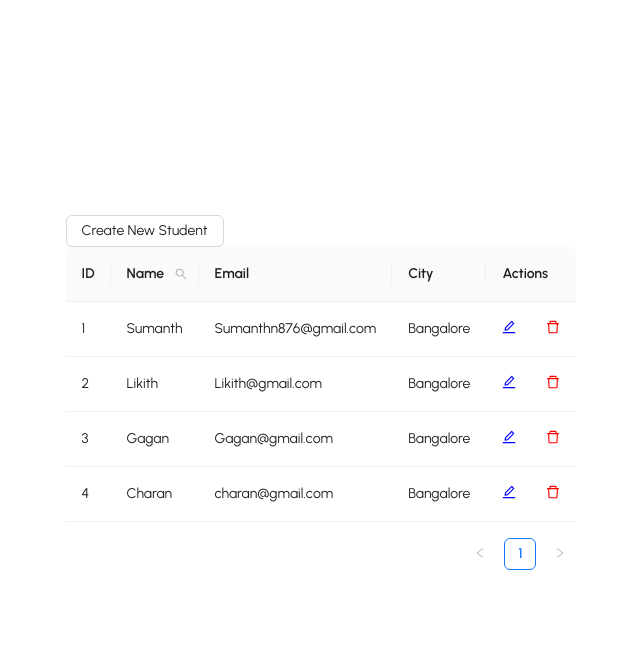
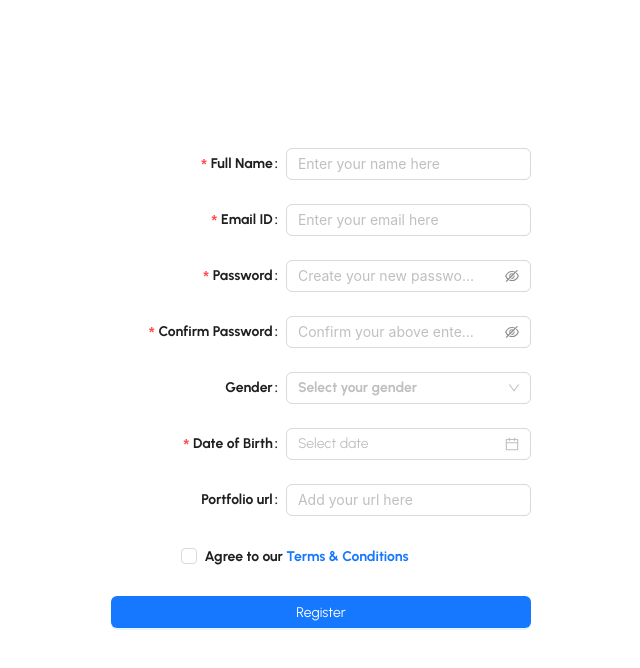
Before and after one commit to Sumanth-rockzz/AntDesignBasics, a React (Create React App) app: page / in a window 1280 px wide. Shown: the top 668 px of the page, without its empty margins (319-959 px from the left). Built offline with nearby package versions, Linux system fonts and the light colour scheme.

Commit message:
Form Component And Validation for Form

```diff
--- a/src/App.js
+++ b/src/App.js
@@ -1,228 +1,175 @@
-import React, { useState } from "react";
+import React from "react";
 import "./App.css";
-import {
-  EditOutlined,
-  DeleteOutlined,
-  SearchOutlined,
-} from "@ant-design/icons";
-import { Button, Table, message, Modal, Input } from "antd";
+import { Button, Checkbox, DatePicker, Form, Input, Select } from "antd";
+
 const App = () => {
-  const [editVisible, setEditVisible] = useState(false);
-  const [editStudent, setEditStudent] = useState(null);
-
-  const [dataSource, setDataSource] = useState([
-    {
-      key: 1,
-      id: 1,
-      name: "Sumanth",
-      email: "Sumanthn876@gmail.com",
-      city: "Bangalore",
-    },
-    {
-      key: 2,
-      id: 2,
-      name: "Likith",
-      email: "Likith@gmail.com",
-      city: "Bangalore",
-    },
-    {
-      key: 3,
-      id: 3,
-      name: "Gagan",
-      email: "Gagan@gmail.com",
-      city: "Bangalore",
-    },
-    {
-      key: 4,
-      id: 4,
-      name: "Charan",
-      email: "charan@gmail.com",
-      city: "Bangalore",
-    },
-  ]);
-
-  const columns = [
-    {
-      key: "1",
-      title: "ID",
-      dataIndex: "id",
-    },
-    {
-      key: "2",
-      title: "Name",
-      dataIndex: "name",
-      filterDropdown: ({
-        setSelectedKeys,
-        selectedKeys,
-        confirm,
-        clearFilters,
-      }) => {
-        return (
-          <>
-            <Input
-              autoFocus
-              placeholder="Type your text here"
-              value={selectedKeys[0]}
-              onPressEnter={() => {
-                confirm();
-              }}
-              onBlur={() => {
-                confirm();
-              }}
-              onChange={(e) => {
-                setSelectedKeys(e.target.value ? [e.target.value] : []);
-                confirm({ closeDropdown: false });
-              }}
-            ></Input>
-            <Button
-              icon={<SearchOutlined />}
-              type="primary"
-              onClick={() => {
-                confirm();
-              }}
-            >
-              Search
-            </Button>
-            <Button
-              type="danger"
-              onClick={() => {
-                clearFilters();
-              }}
-            >
-              Clear
-            </Button>
-          </>
-        );
-      },
-      filterIcon: () => {
-        return <SearchOutlined />;
-      },
-      onFilter: (value, record) => {
-        return record.name.toLowerCase().includes(value.toLowerCase());
-      },
-    },
-    {
-      key: "3",
-      title: "Email",
-      dataIndex: "email",
-    },
-    {
-      key: "4",
-      title: "City",
-      dataIndex: "city",
-    },
-    {
-      key: "5",
-      title: "Actions",
-      render: (data) => {
-        return (
-          <div>
-            <EditOutlined
-              onClick={() => editStudentHandler(data)}
-              style={{ color: "blue", marginRight: 15 }}
-            />
-            <DeleteOutlined
-              onClick={() => deleteStudentHandler(data)}
-              style={{ color: "red", marginLeft: 15 }}
-            />
-          </div>
-        );
-      },
-    },
-  ];
-
-  const addStudentHandler = () => {
-    let randomNumber = Math.random() * 1000;
-    const newStudent = {
-      key: randomNumber.toFixed(0),
-      id: randomNumber.toFixed(0),
-      name: "Charan",
-      email: "charan@gmail.com",
-      city: "Bangalore",
-    };
-    setDataSource((prev) => {
-      return [...prev, newStudent];
-    });
-    message.success(
-      `${newStudent.name}'s record has been created successfully`
-    );
-  };
-
-  const deleteStudentHandler = (data) => {
-    Modal.confirm({
-      title: "Are You sure ,You Wanna Delete this student record ",
-      okText: "Yes",
-      okType: "danger",
-      onOk: () => {
-        setDataSource((prev) => {
-          return prev.filter((student) => student.id !== data.id);
-        });
-        message.success(`${data.name}'s record has been deleted successfully`);
-      },
-    });
-  };
-
-  const editStudentHandler = (record) => {
-    setEditVisible(true);
-    setEditStudent({ ...record });
-  };
-
-  const resetEditingHandler = () => {
-    setEditVisible(false);
-    setEditStudent(null);
-  };
-
   return (
     <div className="app">
       <header className="app-header">
-        <Button onClick={addStudentHandler}>Create New Student</Button>
-        <Table columns={columns} dataSource={dataSource}></Table>
-        <Modal
-          title="Edit Student Info"
-          open={editVisible}
-          onCancel={() => resetEditingHandler()}
-          onOk={() => {
-            setDataSource((prev) => {
-              return prev.map((student) => {
-                if (student.id === editStudent.id) {
-                  return editStudent;
-                } else {
-                  return student;
-                }
-              });
-            });
-            resetEditingHandler();
-            message.success(
-              `${editStudent.name}'s record has been updated successfully`
-            );
+        <Form
+          labelCol={{ span: 10 }}
+          labelAlign={{ span: 10 }}
+          onFinish={(values) => {
+            console.log(values);
           }}
-          okText="Save"
+          style={{ fontWeight: "bold" }}
+          autoComplete="off"
+          onFinishFailed={(error) => {
+            console.log(error);
+          }}
         >
-          <Input
-            value={editStudent?.name}
-            onChange={(e) => {
-              setEditStudent((prev) => {
-                return { ...prev, name: e.target.value };
-              });
-            }}
-          ></Input>
-          <Input
-            value={editStudent?.email}
-            onChange={(e) => {
-              setEditStudent((prev) => {
-                return { ...prev, email: e.target.value };
-              });
-            }}
-          ></Input>
-          <Input
-            value={editStudent?.city}
-            onChange={(e) => {
-              setEditStudent((prev) => {
-                return { ...prev, city: e.target.value };
-              });
-            }}
-          ></Input>
-        </Modal>
+          <Form.Item
+            name="fullName"
+            label="Full Name"
+            rules={[
+              {
+                required: true,
+                message: "Please enter your name",
+              },
+              {
+                whitespace: true,
+              },
+              {
+                min: 3,
+                message: "It should have atleast 3 characters ",
+              },
+              {
+                max: 20,
+                message: "It can have max 20 characters ",
+              },
+            ]}
+            hasFeedback
+          >
+            <Input placeholder="Enter your name here" allowClear />
+          </Form.Item>
+          <Form.Item
+            name="email"
+            label="Email ID"
+            rules={[
+              {
+                required: true,
+                message: "Email Id is required",
+              },
+              {
+                type: "email",
+                message: "Please enter a email id",
+              },
+            ]}
+            hasFeedback
+          >
+            <Input
+              placeholder="Enter your email here"
+              type="email"
+              allowClear
+            />
+          </Form.Item>
+          <Form.Item
+            name="password"
+            label="Password"
+            rules={[
+              {
+                required: true,
+                message: "Password field is required",
+              },
+              {
+                min: 8,
+                message: "Password should contain atleast 8 characters",
+              },
+              {
+                validator: (_, value) => {
+                  return value && value.includes("a")
+                    ? Promise.resolve()
+                    : Promise.reject("Password does not match criteria");
+                },
+              },
+            ]}
+            hasFeedback
+          >
+            <Input.Password
+              placeholder="Create your new password here"
+              allowClear
+            />
+          </Form.Item>
+          <Form.Item
+            name="confirmPassword"
+            label="Confirm Password"
+            dependencies={["password"]}
+            rules={[
+              {
+                required: true,
+                message: "Confirm password field is required",
+              },
+              ({ getFieldValue }) => ({
+                validator(_, value) {
+                  if (!value || getFieldValue("password") === value)
+                    return Promise.resolve();
+                  return Promise.reject("The Passwords does not match");
+                },
+              }),
+            ]}
+            hasFeedback
+          >
+            <Input.Password
+              placeholder="Confirm your above entered password here"
+              allowClear
+            />
+          </Form.Item>
+          <Form.Item
+            name="gender"
+            requiredMark="optional"
+            label="Gender"
+            hasFeedback
+          >
+            <Select placeholder="Select your gender">
+              <Select.Option value="male">Male</Select.Option>
+              <Select.Option value="female">Female</Select.Option>
+            </Select>
+          </Form.Item>
+          <Form.Item
+            name="dob"
+            label="Date of Birth"
+            rules={[
+              {
+                required: true,
+                message: "Please select your Date of Birth",
+              },
+            ]}
+            hasFeedback
+          >
+            <DatePicker style={{ width: "100%" }} picker="date"></DatePicker>
+          </Form.Item>
+          <Form.Item
+            name="portfolio"
+            label="Portfolio url"
+            rules={[{ type: "url", message: "Please enter valid url" }]}
+          >
+            <Input placeholder="Add your url here" allowClear />
+          </Form.Item>
+          <Form.Item
+            name="agreement"
+            wrapperCol={{ span: 24 }}
+            style={{ marginLeft: "70px" }}
+            valuePropName="checked"
+            rules={[
+              {
+                validator(_, value) {
+                  return value
+                    ? Promise.resolve()
+                    : Promise.reject("Please accept the terms & conditions");
+                },
+              },
+            ]}
+          >
+            <Checkbox>
+              Agree to our <a href="/">Terms & Conditions</a>
+            </Checkbox>
+          </Form.Item>
+          <Form.Item wrapperCol={{ span: 24 }}>
+            <Button block type="primary" htmlType="submit">
+              Register
+            </Button>
+          </Form.Item>
+        </Form>
       </header>
     </div>
   );
```
